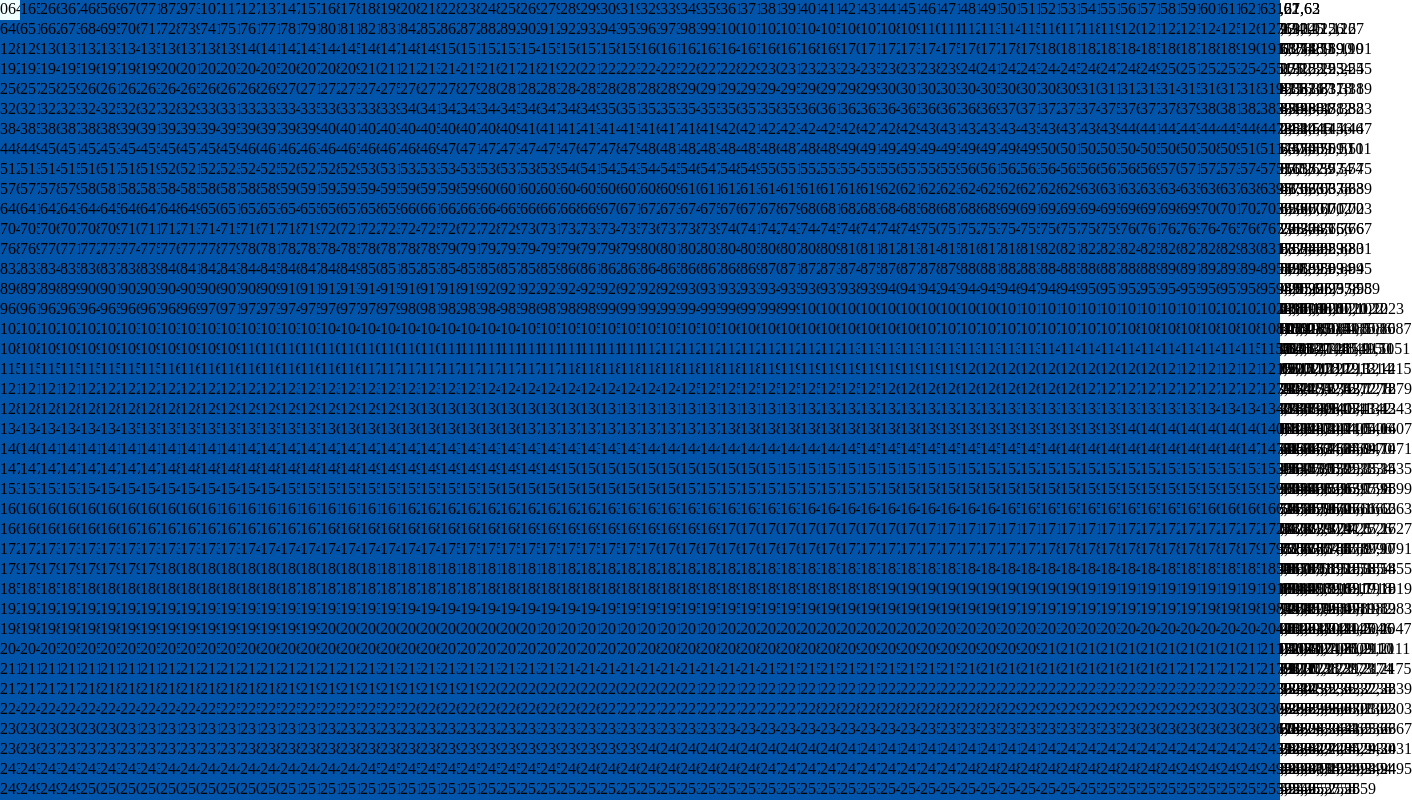
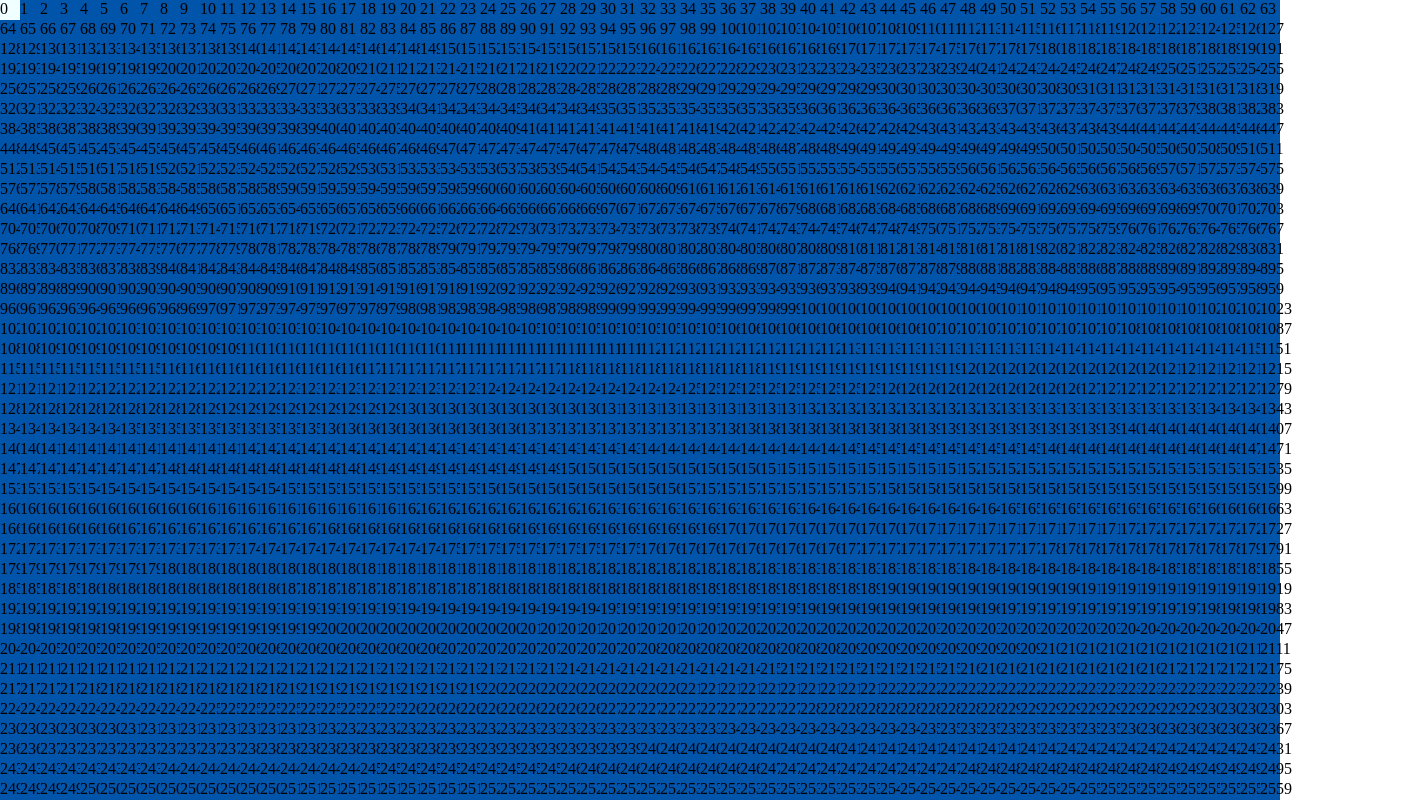
Before and after one commit to projeto-de-algoritmos-2024/Grafos1_Onda, an Angular app in the folder onda/: page / in a window 1280 px wide. Shown: the whole page, 1412 px wide, since content can reach past the window. Built offline with nearby package versions, Linux system fonts and the light colour scheme.

Commit message:
remove exedente de informação

```diff
--- a/onda/src/app/app.component.html
+++ b/onda/src/app/app.component.html
@@ -1,4 +1,4 @@
 
 @for (no of grafo; track no) {
-  <app-no id="{{$index}}" numerodono="{{$index + no}}" (click)="buscaEmLargura($index)" tempo="100" tamanho="{{tamanhono}}"></app-no>
+  <app-no id="{{$index}}" numerodono="{{$index}}" (click)="buscaEmLargura($index)" tempo="100" tamanho="{{tamanhono}}"></app-no>
 }
```
